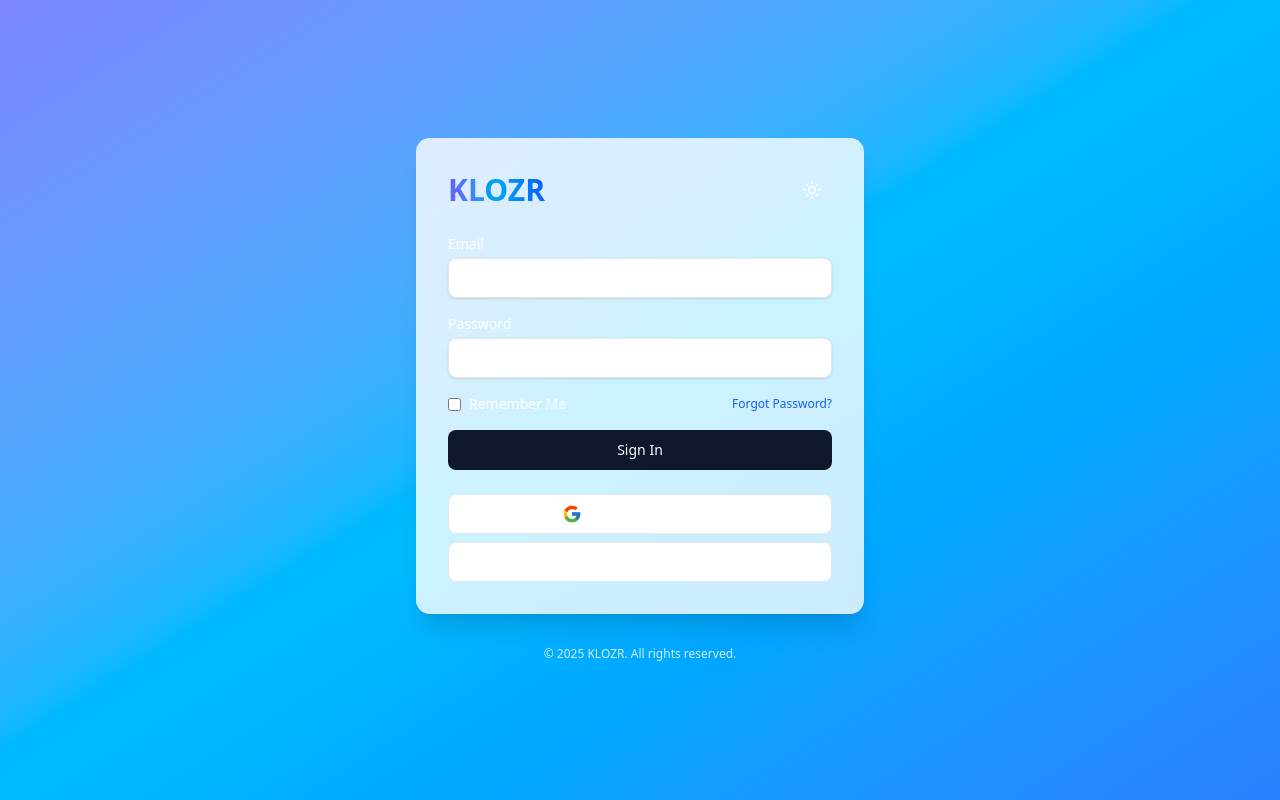
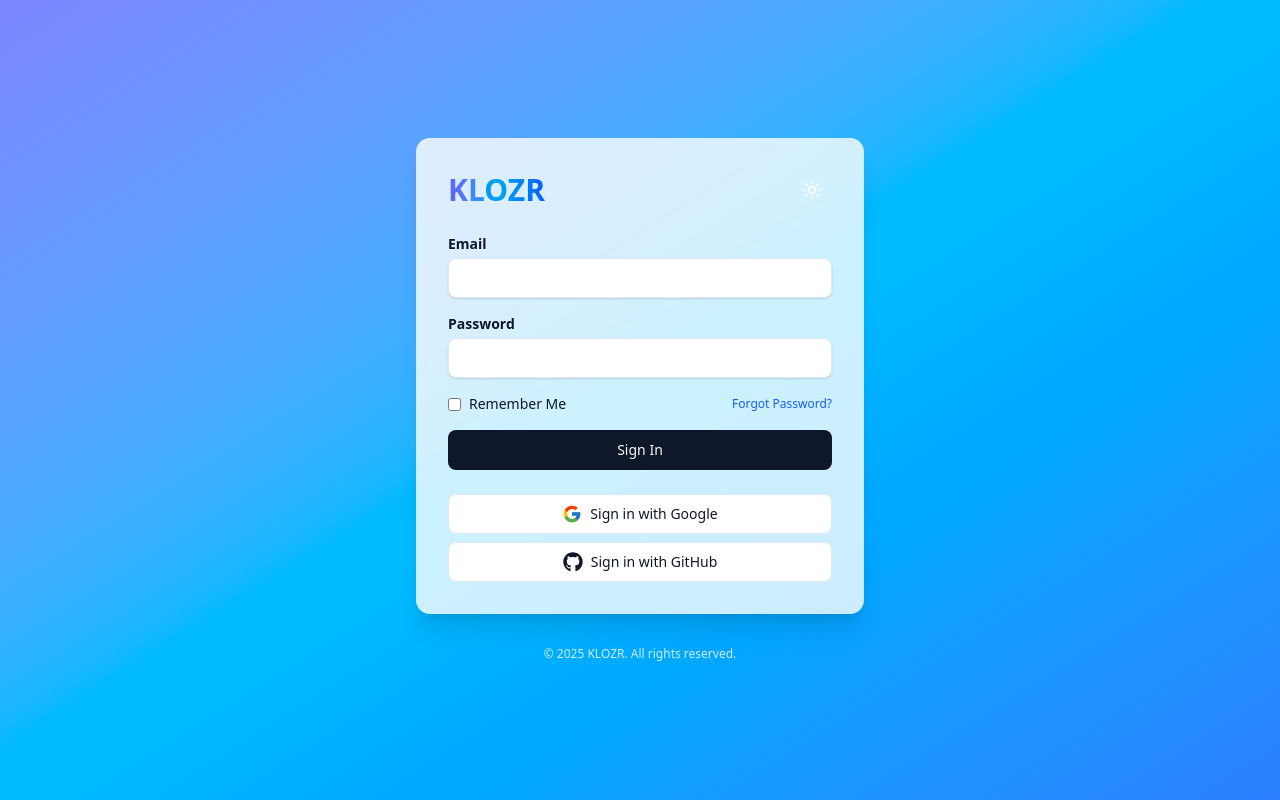
Before and after one commit to MazRadwan/klozr, a Next.js app: page / in a window 1280 px wide. Built offline with nearby package versions, Linux system fonts and the light colour scheme.

Commit message:
fixed text in login window

```diff
--- a/src/app/login/page.tsx
+++ b/src/app/login/page.tsx
@@ -51,19 +51,19 @@ export default function LoginPage() {
           </div>
           <form onSubmit={handleSubmit(onSubmit)} className="space-y-4">
             <div>
-              <label htmlFor="email" className="block text-sm font-medium">Email</label>
+              <label htmlFor="email" className="block text-sm font-semibold text-gray-900">Email</label>
               <Input id="email" type="email" {...register("email")}
-                className="mt-1" aria-invalid={!!errors.email} aria-describedby="email-error" required />
+                className="mt-1 text-gray-900 placeholder-gray-700" aria-invalid={!!errors.email} aria-describedby="email-error" required />
               {errors.email && <span id="email-error" className="text-xs text-red-600">{errors.email.message}</span>}
             </div>
             <div>
-              <label htmlFor="password" className="block text-sm font-medium">Password</label>
+              <label htmlFor="password" className="block text-sm font-semibold text-gray-900">Password</label>
               <Input id="password" type="password" {...register("password")}
-                className="mt-1" aria-invalid={!!errors.password} aria-describedby="password-error" required minLength={8} />
+                className="mt-1 text-gray-900 placeholder-gray-700" aria-invalid={!!errors.password} aria-describedby="password-error" required minLength={8} />
               {errors.password && <span id="password-error" className="text-xs text-red-600">{errors.password.message}</span>}
             </div>
             <div className="flex items-center justify-between">
-              <label className="flex items-center gap-2 text-sm">
+              <label className="flex items-center gap-2 text-sm text-gray-900">
                 <input type="checkbox" {...register("remember")} className="accent-blue-600" /> Remember Me
               </label>
               <a href="#" className="text-xs text-blue-600 hover:underline">Forgot Password?</a>
@@ -72,8 +72,8 @@ export default function LoginPage() {
             <Button type="submit" className="w-full">Sign In</Button>
           </form>
           <div className="flex flex-col gap-2 mt-6">
-            <Button variant="outline" className="w-full flex items-center gap-2 justify-center" onClick={() => signIn("google")}> <FcGoogle className="h-5 w-5" /> Sign in with Google </Button>
-            <Button variant="outline" className="w-full flex items-center gap-2 justify-center" onClick={() => signIn("github")}> <FaGithub className="h-5 w-5" /> Sign in with GitHub </Button>
+            <Button variant="outline" className="w-full flex items-center gap-2 justify-center text-gray-900" onClick={() => signIn("google")}> <FcGoogle className="h-5 w-5" /> <span className="text-gray-900">Sign in with Google</span> </Button>
+            <Button variant="outline" className="w-full flex items-center gap-2 justify-center text-gray-900" onClick={() => signIn("github")}> <FaGithub className="h-5 w-5" /> <span className="text-gray-900">Sign in with GitHub</span> </Button>
           </div>
         </CardContent>
       </Card>
```
